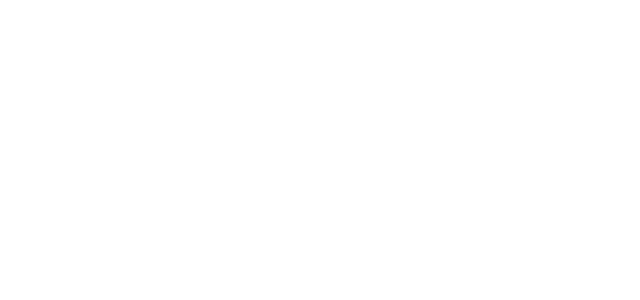
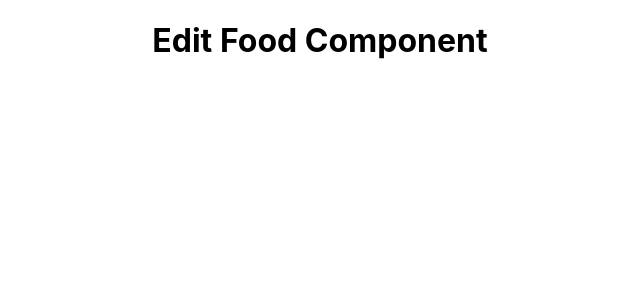
Before and after one commit to BuildWeek-Gigapet1-2020/front-end, a React (Create React App) app in the folder giga-pet/: page /edit-food/1 in a window 1280 px wide. Shown: the top 300 px of the page, without its empty margins (320-960 px from the left). Built offline with nearby package versions, Linux system fonts and the light colour scheme; sample sign-in values are in the browser's storage.

Commit message:
set up EditFood Component, still troubleshooting Link to EditFood component in Food component, updated edit-food route in App.js

```diff
--- a/giga-pet/src/App.js
+++ b/giga-pet/src/App.js
@@ -65,8 +65,8 @@ function App() {
         />
         <ProtectedRoute
           exact
-          path="/edit-food"
-          render={props => <EditFood {...props} />}
+          path="/edit-food/:id"
+          render={props => <EditFood {...props} id={id}/>}
         />
         {/* <ProtectedRoute exact path="/parent" component={Parent} /> */}
       </div>
--- a/giga-pet/src/components/FoodList/EditFood.jsx
+++ b/giga-pet/src/components/FoodList/EditFood.jsx
@@ -1,7 +1,10 @@
 import React from "react";
 
 function EditFood(props) {
-  return <div></div>;
+  console.log("Edit food props", props)
+  return <div>
+    <h1>Edit Food Component</h1>
+  </div>;
 }
 
 export default EditFood;
--- a/giga-pet/src/components/FoodList/Food.jsx
+++ b/giga-pet/src/components/FoodList/Food.jsx
@@ -8,7 +8,7 @@ function Food(props) {
   return (
     <ContainerDiv>
       <div className="edit-delete">
-        <Link to={{ pathname: `/edit-food/${props.id}`, state: {id: props.id, name: props.name, created_at: props.created_at, updated_at: props.updated_at, child_id: props.child_id, type: props.type, servings: props.servings}  }}>
+        <Link to={{ pathname: `/edit-food/${props.food.name}`, state: {id: props.id, name: props.name, created_at: props.created_at, updated_at: props.updated_at, child_id: props.child_id, type: props.type, servings: props.servings}  }}>
           <button className="btn-left">
             <p>Edit</p>
           </button>
@@ -18,6 +18,7 @@ function Food(props) {
           <p>Delete</p>
         </button>
       </div>
+      {/* <h4>food id: {props.food.id}</h4> */}
       <h1>Food Name: {props.food.name}</h1>
       <h2>Food Type: {props.food.type}</h2>
       <h3>Serving Size: {props.food.servings}</h3>
```
